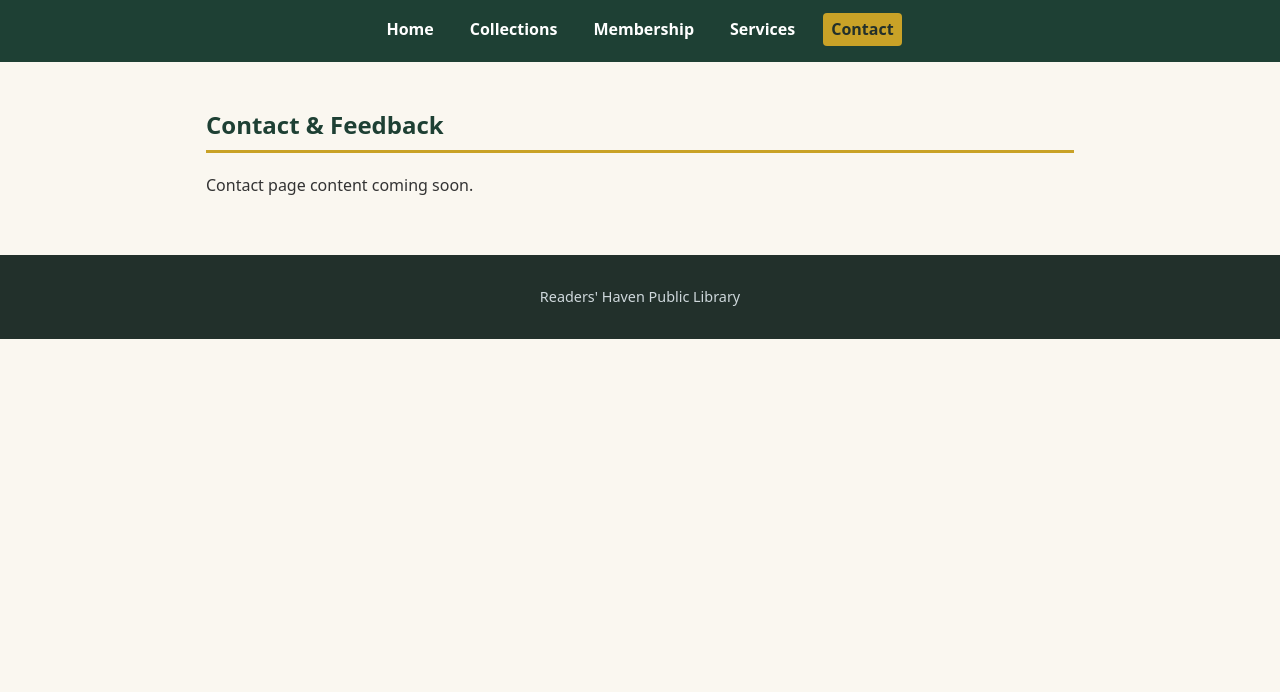
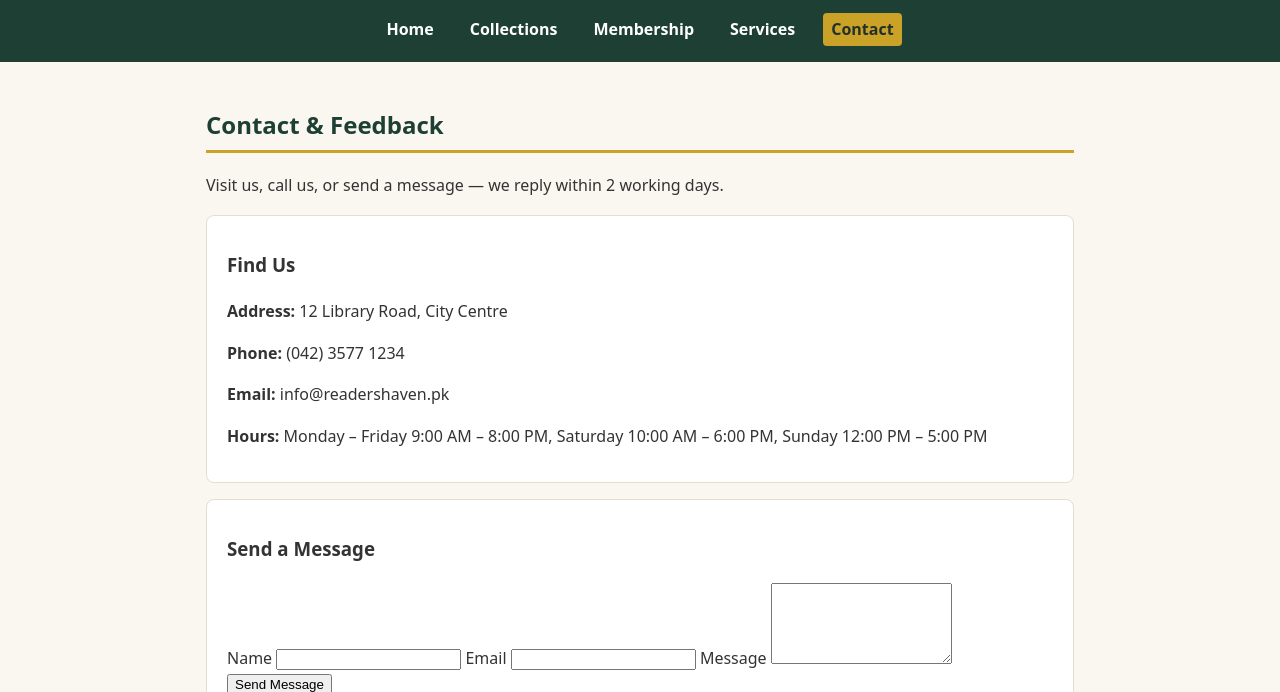
Before and after one commit to anasyousaf-dev/readers-haven-library, a website: page src/contact.html in a window 1280 px wide. Shown: the part 108-800 px from the top of the page. Drawn offline with Linux system fonts and the light colour scheme.

Commit message:
feat: implement contact page (contact.html)

```diff
--- a/src/contact.html
+++ b/src/contact.html
@@ -20,7 +20,32 @@
   </header>
   <main>
     <h2>Contact &amp; Feedback</h2>
-    <p>Contact page content coming soon.</p>
+    <p>Visit us, call us, or send a message — we reply within 2 working days.</p>
+
+    <section class="card contact-info">
+      <h3>Find Us</h3>
+      <p><strong>Address:</strong> 12 Library Road, City Centre</p>
+      <p><strong>Phone:</strong> (042) 3577 1234</p>
+      <p><strong>Email:</strong> info@readershaven.pk</p>
+      <p><strong>Hours:</strong> Monday – Friday 9:00 AM – 8:00 PM, Saturday 10:00 AM – 6:00 PM, Sunday 12:00 PM – 5:00 PM</p>
+    </section>
+
+    <section class="card">
+      <h3>Send a Message</h3>
+      <form class="feedback-form" action="#" method="post">
+        <label for="name">Name</label>
+        <input type="text" id="name" name="name" required>
+
+        <label for="email">Email</label>
+        <input type="email" id="email" name="email" required>
+
+        <label for="message">Message</label>
+        <textarea id="message" name="message" rows="5" required></textarea>
+
+        <button type="submit">Send Message</button>
+      </form>
+      <p>This form is for display only — there is no backend yet.</p>
+    </section>
   </main>
   <footer class="site-footer">
     <p>Readers' Haven Public Library</p>
```
